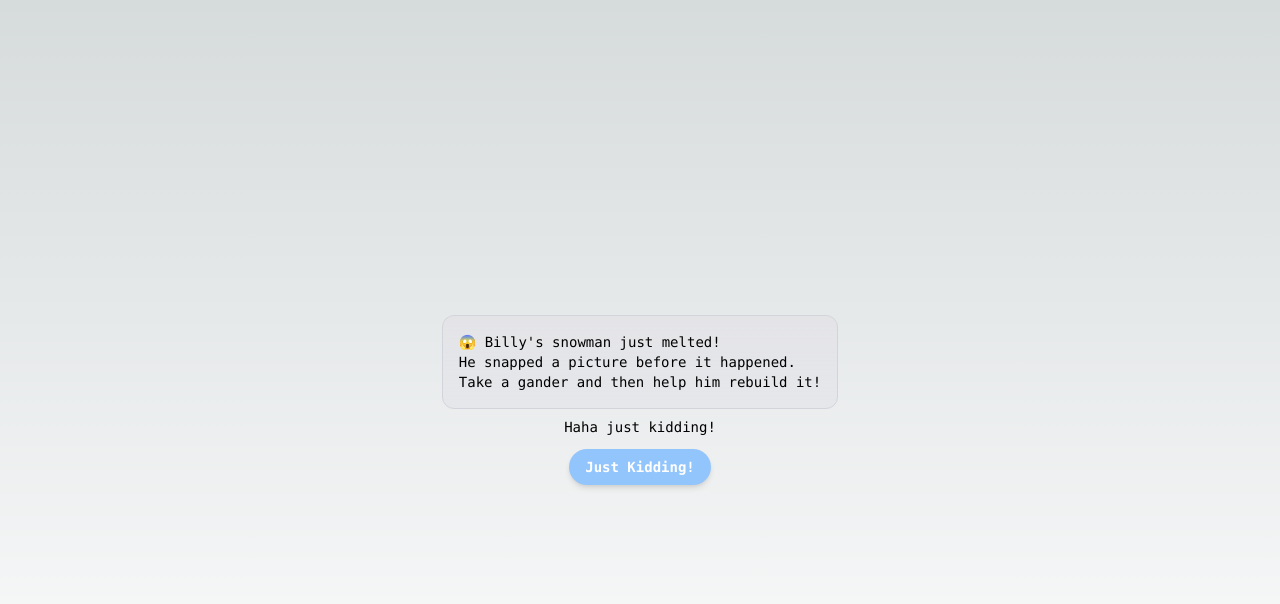
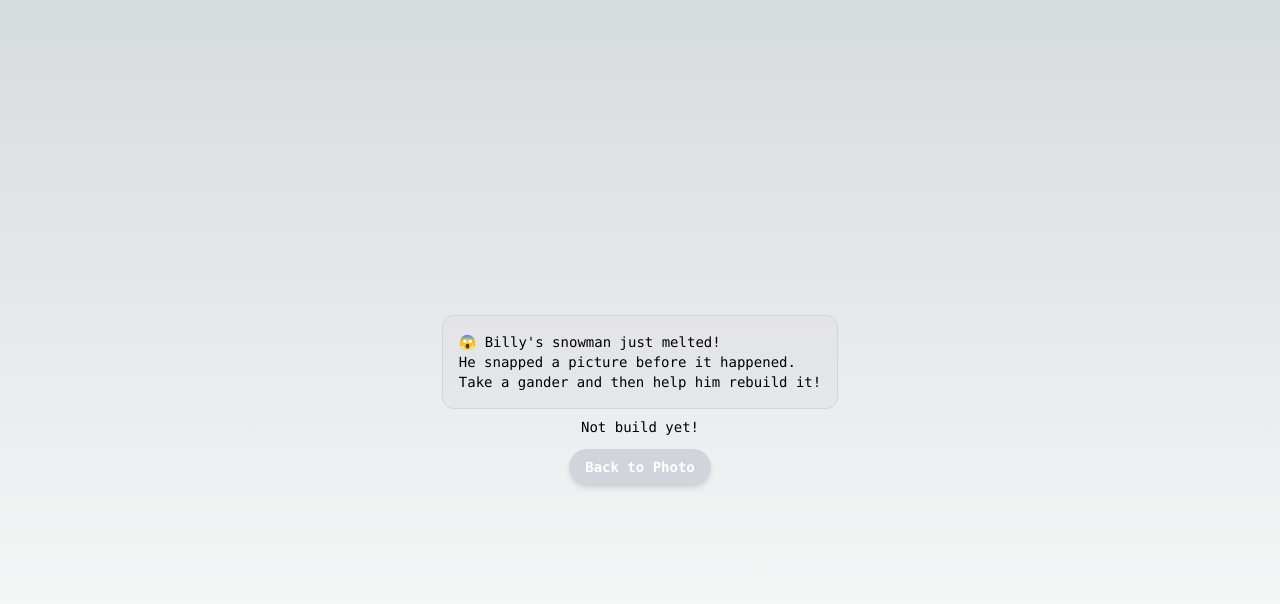
Before and after one commit to greg-finley/snowman_builder, a Next.js app: page / in a window 1280 px wide. Both pictures are taken after a click on the button "Let's Rebuild!". Shown: the top 604 px of the page. Built offline with nearby package versions, Linux system fonts and the light colour scheme.

Commit message:
button styles

```diff
--- a/package.json
+++ b/package.json
@@ -10,6 +10,7 @@
     "prepare": "husky install"
   },
   "dependencies": {
+    "classnames": "^2.3.2",
     "lodash": "^4.17.21",
     "next": "14.0.4",
     "react": "^18",
@@ -24,10 +25,10 @@
     "eslint": "^8",
     "eslint-config-next": "14.0.4",
     "eslint-config-prettier": "^9.1.0",
+    "husky": "^8.0.0",
     "postcss": "^8",
     "prettier": "3.1.1",
     "tailwindcss": "^3.3.0",
-    "typescript": "^5",
-    "husky": "^8.0.0"
+    "typescript": "^5"
   }
 }
--- a/src/app/components/Button.tsx
+++ b/src/app/components/Button.tsx
@@ -1,13 +1,23 @@
+import classNames from "classnames";
+
 interface ButtonProps {
   onClick: () => void;
   buttonText: string;
+  variant?: "primary" | "dull";
 }
 
 export default function Button(props: ButtonProps) {
-  const { onClick, buttonText } = props;
+  const { onClick, buttonText, variant } = props;
+  const colorClass =
+    !variant || variant === "primary"
+      ? "bg-blue-300 hover:bg-blue-400"
+      : "bg-gray-300 hover:bg-gray-400";
   return (
     <button
-      className="mt-3 bg-blue-300 hover:bg-blue-400 text-white font-bold py-2 px-4 rounded-full shadow-md hover:shadow-lg transition duration-300 ease-in-out transform"
+      className={classNames(
+        colorClass,
+        "mt-3 text-white font-bold py-2 px-4 rounded-full shadow-md hover:shadow-lg transition duration-300 ease-in-out transform",
+      )}
       onClick={() => onClick()}
     >
       {buttonText}
--- a/src/app/page.tsx
+++ b/src/app/page.tsx
@@ -37,7 +37,7 @@ export default function Home() {
         </p>
         {currentState &&
           (rebuildMode ? (
-            <p>Haha just kidding!</p>
+            <p>Not build yet!</p>
           ) : (
             Object.entries(currentState).map((item, index) => (
               <Image
@@ -58,13 +58,15 @@ export default function Home() {
             />
             <Button
               onClick={() => setRefreshIndex(refreshIndex + 1)}
-              buttonText="Refresh"
+              buttonText="Change Snowman"
+              variant="dull"
             />
           </div>
         ) : (
           <Button
             onClick={() => setRebuildMode(!rebuildMode)}
-            buttonText="Just Kidding!"
+            buttonText="Back to Photo"
+            variant="dull"
           />
         )}
       </div>
```
Also changed, not shown: 1 other file (tests, documents, lock files or other folders).
